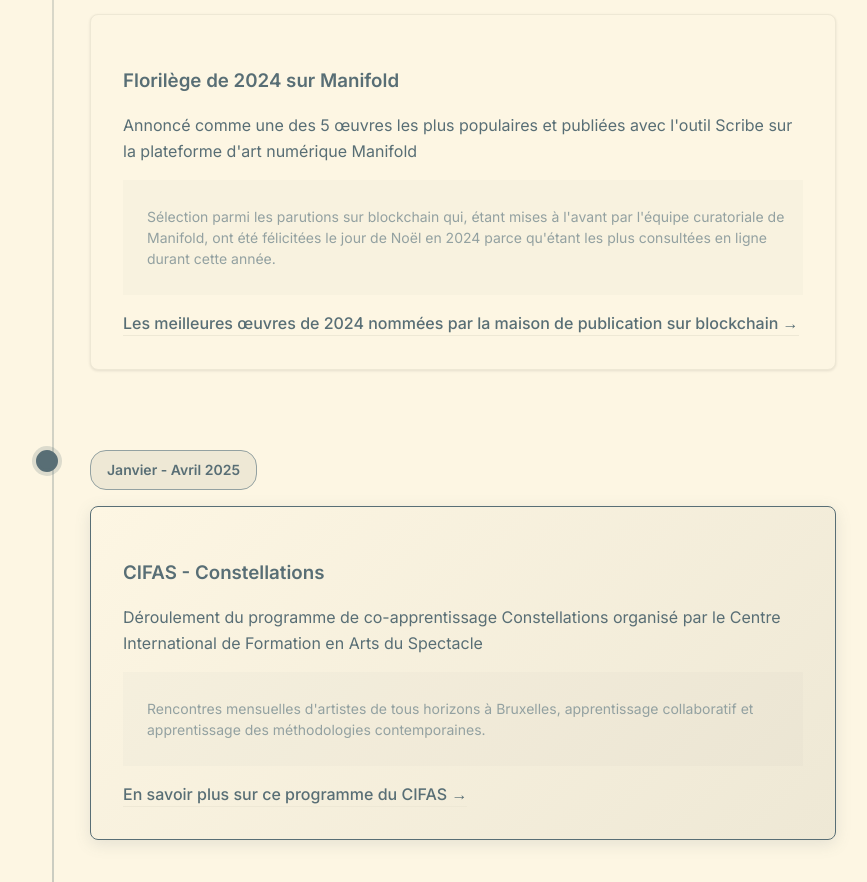
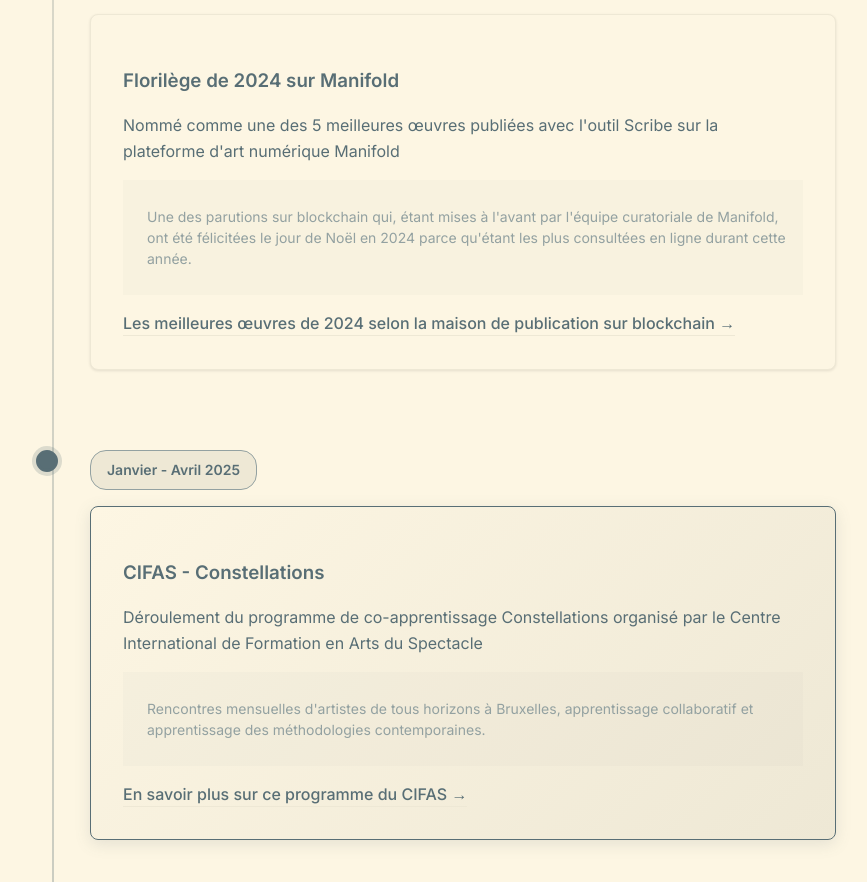
Before and after one commit to daqhris/DoublementAliene, a Next.js app: page /timeline in a window 1280 px wide. Shown: the part 1898-2780 px from the top of the page, without its empty margins (204-1071 px from the left). Built offline with nearby package versions, Linux system fonts and the light colour scheme; no server answers.

Commit message:
modification d'infos dans un paragraphe

```diff
--- a/app/timeline/page.tsx
+++ b/app/timeline/page.tsx
@@ -113,11 +113,11 @@ export default function TimelinePage() {
     {
       date: "25 Décembre 2024",
       title: "Florilège de 2024 sur Manifold",
-      description: "Annoncé comme une des 5 œuvres les plus populaires et publiées avec l'outil Scribe sur la plateforme d'art numérique Manifold",
-      details: "Sélection parmi les parutions sur blockchain qui, étant mises à l'avant par l'équipe curatoriale de Manifold, ont été félicitées le jour de Noël en 2024 parce qu'étant les plus consultées en ligne durant cette année.",
+      description: "Nommé comme une des 5 meilleures œuvres publiées avec l'outil Scribe sur la plateforme d'art numérique Manifold",
+      details: "Une des parutions sur blockchain qui, étant mises à l'avant par l'équipe curatoriale de Manifold, ont été félicitées le jour de Noël en 2024 parce qu'étant les plus consultées en ligne durant cette année.",
       link: {
         url: "https://manifold.gallery/manifoldteam/curation/minted-2024",
-        text: "Les meilleures œuvres de 2024 nommées par la maison de publication sur blockchain",
+        text: "Les meilleures œuvres de 2024 selon la maison de publication sur blockchain",
         external: true
       }
     },
```
